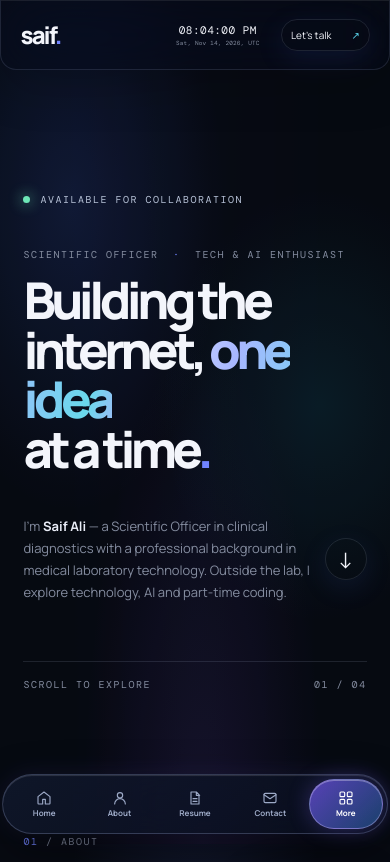
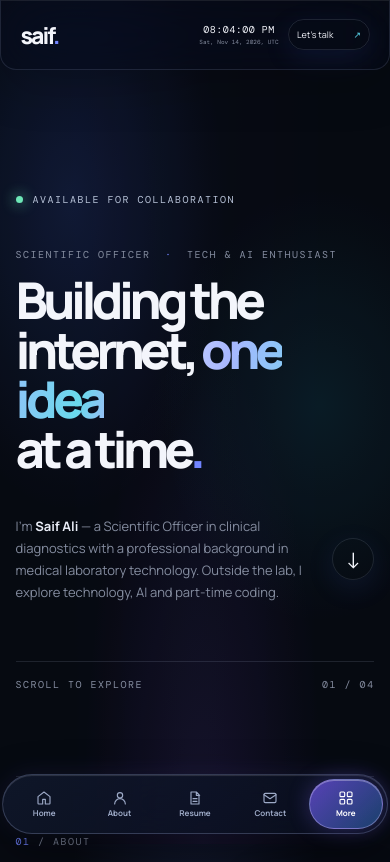
Before and after one commit to saifalisew1508/Portfolio, a PHP site: page /index.php in a window 390 px wide. Shown: the top 862 px of the page. Run offline with PHP 8.4, Linux system fonts and the light colour scheme.

Commit message:
Balance responsive site header and keep mobile clock visible

```diff
--- a/style.css
+++ b/style.css
@@ -828,3 +828,9 @@ body{padding-bottom:calc(84px + env(safe-area-inset-bottom))}
  .site-header .local-clock small{font-size:6px;letter-spacing:.2px}
  .site-header .header-cta{font-size:10px;padding:8px 9px;white-space:nowrap}
 }
+
+/* Shared responsive header and page-width calibration. */
+.site-header .local-clock{display:flex!important;flex:0 0 auto}
+@media(min-width:1200px){.section-wrap{width:min(1120px,86vw)}.site-header{padding-left:max(6vw,calc((100vw - 1280px)/2));padding-right:max(6vw,calc((100vw - 1280px)/2))}}
+@media(max-width:760px){.site-header{display:flex;align-items:center;gap:clamp(7px,2vw,14px);padding-left:5vw;padding-right:5vw}.site-header .wordmark{flex:0 0 auto}.site-header .local-clock{display:flex!important;min-width:70px;margin-left:auto;margin-right:clamp(3px,1.5vw,12px);gap:2px}.site-header .local-clock span{font-size:11px}.site-header .local-clock small{font-size:7px}.site-header .header-cta{flex:0 0 auto;white-space:nowrap;padding:9px 11px}.section-wrap{width:min(92vw,680px)}}
+@media(max-width:390px){.site-header{gap:6px}.site-header .wordmark{font-size:23px}.site-header .local-clock{min-width:62px;margin-right:3px}.site-header .local-clock span{font-size:10px}.site-header .local-clock small{font-size:6px;letter-spacing:0}.site-header .header-cta{font-size:9px;padding:8px 8px}.section-wrap{width:92vw}}
```
